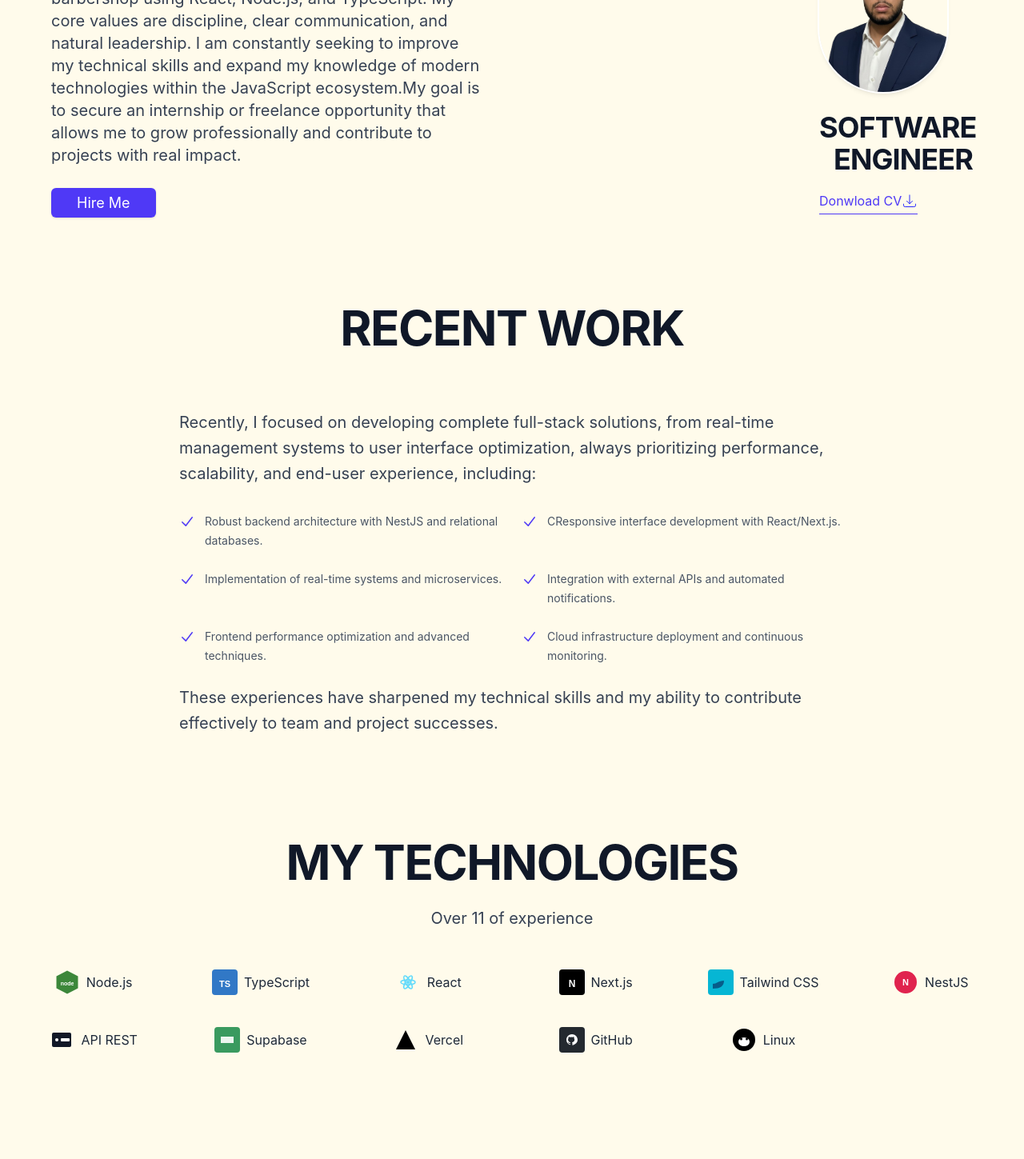
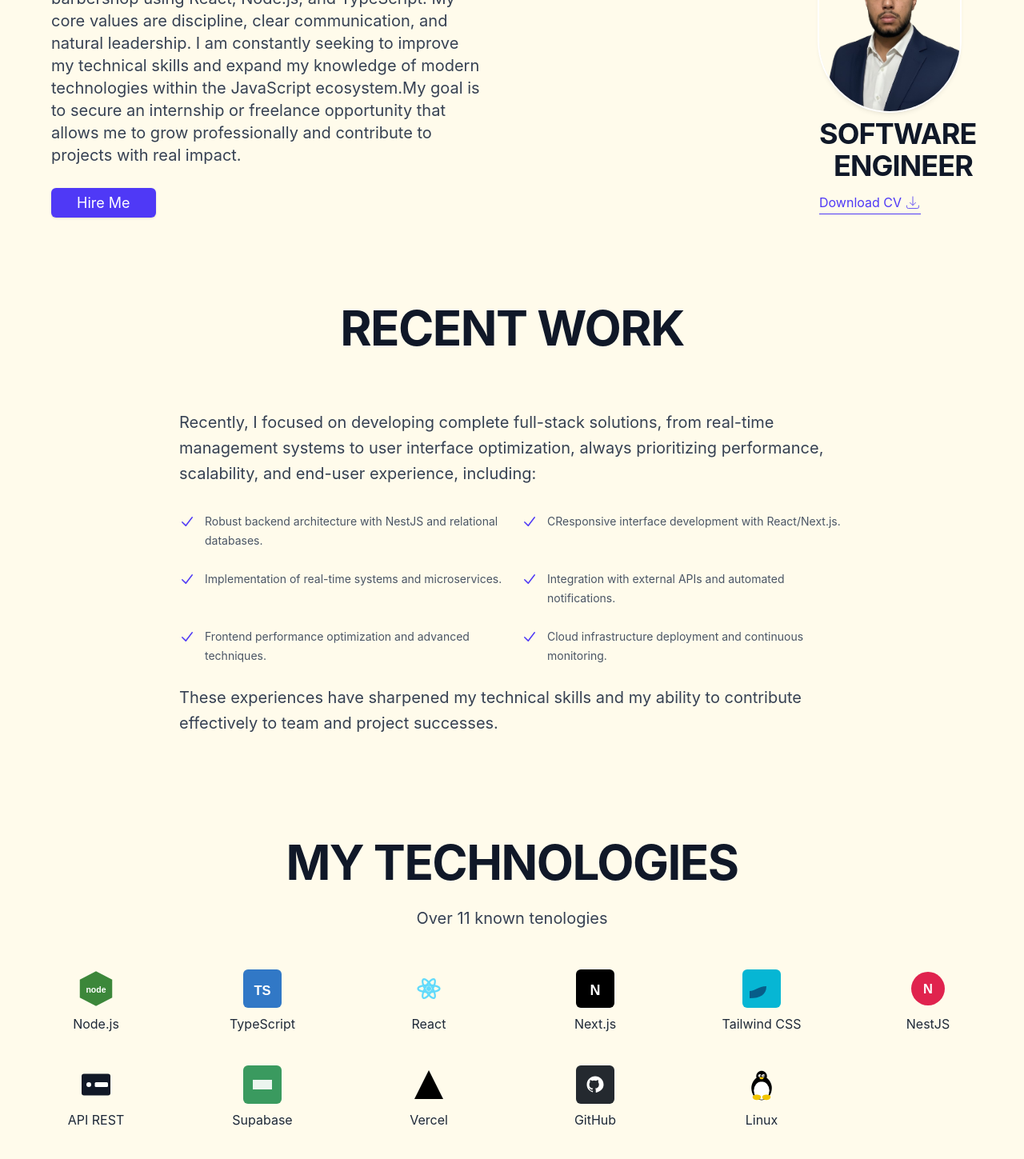
Before and after one commit to devluizfillipe-eds/portifolio, a Next.js app: page / in a window 1280 px wide. Shown: the part 440-1889 px from the top of the page at 80% size. Built offline with nearby package versions, Linux system fonts and the light colour scheme.

Commit message:
feat: adaptações para melhor responsividade mobile

```diff
--- a/app/components/technologies.tsx
+++ b/app/components/technologies.tsx
@@ -6,14 +6,14 @@ export default function Technologies() {
           <h3 className="text-4xl font-bold tracking-tight text-gray-900 sm:text-6xl">
             MY TECHNOLOGIES
           </h3>
-          <p className="mt-6 text-xl leading-8 text-gray-700">Over 11 of experience</p>
+          <p className="mt-6 text-xl leading-8 text-gray-700">Over 11 known tenologies</p>
         </div>
 
-        <div className="mx-auto grid max-w-none grid-cols-3 items-center gap-x-8 gap-y-10 sm:gap-x-10 lg:mx-0 lg:max-w-none lg:grid-cols-5 xl:grid-cols-6">
+  <div className="mx-auto grid max-w-none grid-cols-3 items-center gap-x-6 gap-y-8 sm:gap-x-8 sm:gap-y-10 lg:mx-0 lg:max-w-none lg:grid-cols-5 xl:grid-cols-6">
           {/* 1. Node.js */}
-          <div className="flex items-center justify-center gap-x-2">
-            <div className="h-8 w-8">
-              <svg viewBox="0 0 128 128" xmlns="http://www.w3.org/2000/svg">
+          <div className="flex flex-col items-center justify-center gap-2">
+            <div className="h-10 w-10 sm:h-12 sm:w-12 shrink-0 flex items-center justify-center">
+              <svg className="h-full w-full" viewBox="0 0 128 128" xmlns="http://www.w3.org/2000/svg" preserveAspectRatio="xMidYMid meet">
                 <polygon points="64 6 118 34 118 94 64 122 10 94 10 34" fill="#3C873A" />
                 <text
                   x="64"
@@ -32,9 +32,9 @@ export default function Technologies() {
           </div>
 
           {/* 2. TypeScript */}
-          <div className="flex items-center justify-center gap-x-2">
-            <div className="h-8 w-8">
-              <svg viewBox="0 0 128 128" xmlns="http://www.w3.org/2000/svg">
+          <div className="flex flex-col items-center justify-center gap-2">
+            <div className="h-10 w-10 sm:h-12 sm:w-12 shrink-0 flex items-center justify-center">
+              <svg className="h-full w-full" viewBox="0 0 128 128" xmlns="http://www.w3.org/2000/svg" preserveAspectRatio="xMidYMid meet">
                 <rect width="128" height="128" rx="16" fill="#3178C6" />
                 <text
                   x="64"
@@ -53,9 +53,9 @@ export default function Technologies() {
           </div>
 
           {/* 3. React */}
-          <div className="flex items-center justify-center gap-x-2">
-            <div className="h-8 w-8">
-              <svg viewBox="0 0 128 128" xmlns="http://www.w3.org/2000/svg">
+          <div className="flex flex-col items-center justify-center gap-2">
+            <div className="h-10 w-10 sm:h-12 sm:w-12 shrink-0 flex items-center justify-center">
+              <svg className="h-full w-full" viewBox="0 0 128 128" xmlns="http://www.w3.org/2000/svg" preserveAspectRatio="xMidYMid meet">
                 <g fill="none" stroke="#61DAFB" strokeWidth="6" strokeLinecap="round">
                   <ellipse cx="64" cy="64" rx="36" ry="12" transform="rotate(0 64 64)" />
                   <ellipse cx="64" cy="64" rx="36" ry="12" transform="rotate(60 64 64)" />
@@ -68,9 +68,9 @@ export default function Technologies() {
           </div>
 
           {/* 4. Next.js */}
-          <div className="flex items-center justify-center gap-x-2">
-            <div className="h-8 w-8">
-              <svg viewBox="0 0 128 128" xmlns="http://www.w3.org/2000/svg">
+          <div className="flex flex-col items-center justify-center gap-2">
+            <div className="h-10 w-10 sm:h-12 sm:w-12 shrink-0 flex items-center justify-center">
+              <svg className="h-full w-full" viewBox="0 0 128 128" xmlns="http://www.w3.org/2000/svg" preserveAspectRatio="xMidYMid meet">
                 <rect width="128" height="128" rx="16" fill="#000" />
                 <text
                   x="64"
@@ -89,9 +89,9 @@ export default function Technologies() {
           </div>
 
           {/* 5. Tailwind CSS */}
-          <div className="flex items-center justify-center gap-x-2">
-            <div className="h-8 w-8">
-              <svg viewBox="0 0 128 128" xmlns="http://www.w3.org/2000/svg">
+          <div className="flex flex-col items-center justify-center gap-2">
+            <div className="h-10 w-10 sm:h-12 sm:w-12 shrink-0 flex items-center justify-center">
+              <svg className="h-full w-full" viewBox="0 0 128 128" xmlns="http://www.w3.org/2000/svg" preserveAspectRatio="xMidYMid meet">
                 <rect width="128" height="128" rx="16" fill="#06B6D4" />
                 <path d="M24 72c20 0 28-16 56-16 0 28-20 40-56 40" fill="#075985" opacity="0.95" />
               </svg>
@@ -100,9 +100,9 @@ export default function Technologies() {
           </div>
 
           {/* 6. NestJS */}
-          <div className="flex items-center justify-center gap-x-2">
-            <div className="h-8 w-8">
-              <svg viewBox="0 0 128 128" xmlns="http://www.w3.org/2000/svg">
+          <div className="flex flex-col items-center justify-center gap-2">
+            <div className="h-10 w-10 sm:h-12 sm:w-12 shrink-0 flex items-center justify-center">
+              <svg className="h-full w-full" viewBox="0 0 128 128" xmlns="http://www.w3.org/2000/svg" preserveAspectRatio="xMidYMid meet">
                 <circle cx="64" cy="64" r="56" fill="#E0234E" />
                 <text
                   x="64"
@@ -121,9 +121,9 @@ export default function Technologies() {
           </div>
 
           {/* 7. API REST */}
-          <div className="flex items-center justify-center gap-x-2">
-            <div className="h-8 w-8">
-              <svg viewBox="0 0 128 128" xmlns="http://www.w3.org/2000/svg">
+          <div className="flex flex-col items-center justify-center gap-2">
+            <div className="h-10 w-10 sm:h-12 sm:w-12 shrink-0 flex items-center justify-center">
+              <svg className="h-full w-full" viewBox="0 0 128 128" xmlns="http://www.w3.org/2000/svg" preserveAspectRatio="xMidYMid meet">
                 <rect x="16" y="28" width="96" height="72" rx="8" fill="#111827" />
                 <circle cx="40" cy="64" r="8" fill="#fff" />
                 <rect x="60" y="56" width="44" height="16" rx="4" fill="#fff" />
@@ -133,9 +133,9 @@ export default function Technologies() {
           </div>
 
           {/* 8. Supabase */}
-          <div className="flex items-center justify-center gap-x-2">
-            <div className="h-8 w-8">
-              <svg viewBox="0 0 128 128" xmlns="http://www.w3.org/2000/svg">
+          <div className="flex flex-col items-center justify-center gap-2">
+            <div className="h-10 w-10 sm:h-12 sm:w-12 shrink-0 flex items-center justify-center">
+              <svg className="h-full w-full" viewBox="0 0 128 128" xmlns="http://www.w3.org/2000/svg" preserveAspectRatio="xMidYMid meet">
                 <rect width="128" height="128" rx="16" fill="#3A9A5F" />
                 <path d="M32 48h64v32H32z" fill="#fff" opacity="0.9" />
               </svg>
@@ -144,9 +144,9 @@ export default function Technologies() {
           </div>
 
           {/* 9. Vercel */}
-          <div className="flex items-center justify-center gap-x-2">
-            <div className="h-8 w-8">
-              <svg viewBox="0 0 128 128" xmlns="http://www.w3.org/2000/svg">
+          <div className="flex flex-col items-center justify-center gap-2">
+            <div className="h-10 w-10 sm:h-12 sm:w-12 shrink-0 flex items-center justify-center">
+              <svg className="h-full w-full" viewBox="0 0 128 128" xmlns="http://www.w3.org/2000/svg" preserveAspectRatio="xMidYMid meet">
                 <polygon points="64 16 112 112 16 112" fill="#000" />
               </svg>
             </div>
@@ -154,9 +154,9 @@ export default function Technologies() {
           </div>
 
           {/* 10. GitHub */}
-          <div className="flex items-center justify-center gap-x-2">
-            <div className="h-8 w-8">
-              <svg viewBox="0 0 128 128" xmlns="http://www.w3.org/2000/svg">
+          <div className="flex flex-col items-center justify-center gap-2">
+            <div className="h-10 w-10 sm:h-12 sm:w-12 shrink-0 flex items-center justify-center">
+              <svg className="h-full w-full" viewBox="0 0 128 128" xmlns="http://www.w3.org/2000/svg" preserveAspectRatio="xMidYMid meet">
                 <rect width="128" height="128" rx="16" fill="#24292F" />
                 <path
                   fill="#fff"
@@ -168,13 +168,29 @@ export default function Technologies() {
           </div>
 
           {/* 11. Linux */}
-          <div className="flex items-center justify-center gap-x-2">
-            <div className="h-8 w-8">
-              <svg viewBox="0 0 128 128" xmlns="http://www.w3.org/2000/svg">
-                <circle cx="64" cy="64" r="56" fill="#000" />
-                <ellipse cx="64" cy="74" rx="28" ry="22" fill="#fff" />
-                <circle cx="50" cy="60" r="6" fill="#000" />
-                <circle cx="78" cy="60" r="6" fill="#000" />
+          <div className="flex flex-col items-center justify-center gap-2">
+            <div className="h-10 w-10 sm:h-12 sm:w-12 shrink-0 flex items-center justify-center">
+              <svg className="h-full w-full" viewBox="0 0 128 128" xmlns="http://www.w3.org/2000/svg" preserveAspectRatio="xMidYMid meet" role="img" aria-label="Linux">
+                {/* Tux simplified */}
+                {/* Body */}
+                <ellipse cx="64" cy="76" rx="34" ry="40" fill="#000" />
+                {/* Belly */}
+                <ellipse cx="64" cy="84" rx="26" ry="30" fill="#fff" />
+                {/* Head */}
+                <circle cx="64" cy="36" r="18" fill="#000" />
+                {/* Eyes */}
+                <circle cx="58" cy="34" r="5" fill="#fff" />
+                <circle cx="70" cy="34" r="5" fill="#fff" />
+                <circle cx="60" cy="35" r="2.2" fill="#000" />
+                <circle cx="72" cy="35" r="2.2" fill="#000" />
+                {/* Beak */}
+                <path d="M58 44c3 3 9 3 12 0 1-1 1-3 0-4-5-2-7-2-12 0-1 1-1 3 0 4z" fill="#F2C500" />
+                {/* Feet */}
+                <ellipse cx="48" cy="106" rx="14" ry="9" fill="#F2C500" />
+                <ellipse cx="80" cy="106" rx="14" ry="9" fill="#F2C500" />
+                {/* Outline highlights */}
+                <path d="M48 64c2 6 2 10 0 16" stroke="#fff" strokeWidth="2" fill="none" opacity=".8" />
+                <path d="M80 64c-2 6-2 10 0 16" stroke="#fff" strokeWidth="2" fill="none" opacity=".8" />
               </svg>
             </div>
             <div className="text-gray-800">Linux</div>
--- a/app/page.tsx
+++ b/app/page.tsx
@@ -39,39 +39,34 @@ export default function Page() {
 
           <div className="items-end xl:col-start-3 xl:row-start-1 xl:mx-auto xl:grid xl:h-full xl:w-full xl:max-w-7xl xl:justify-end xl:gap-x-8 xl:px-8">
             <div className="text-center xl:text-left">
-              <div className="flex flex-col items-center gap-4 xl:items-start">
+              <div className="flex flex-col items-center gap-2 xl:items-start">
                 <Image
                   src="/assets/perfilsemfundo.png"
                   alt="Profile"
-                  width={160}
-                  height={160}
+                  width={176}
+                  height={176}
                   className="rounded-full object-cover ring-2 shadow-md ring-white"
                 />
                 <div className="xl:max-w-48">
-                  <h2 className="mt-2 text-7xl font-bold tracking-tight text-gray-900 sm:text-4xl xl:text-right">
+                  <h2 className="text-5xl font-bold tracking-tight text-gray-900 sm:text-4xl xl:text-right">
                     SOFTWARE ENGINEER
                   </h2>
                 </div>
-                <div className="flex items-center justify-center xl:justify-end">
+                <div className="flex items-center justify-center xl:justify-end mt-1">
                   <a
                     href="/assets/cv.pdf"
                     target="_blank"
-                    className="flex items-center justify-center border-b border-indigo-600 leading-8 text-indigo-600"
+                    className="flex items-center justify-center gap-1 border-b border-indigo-600 leading-7 text-indigo-600 text-base"
                   >
-                    <span>Donwload CV</span>
+                    <span>Download CV</span>
                     <svg
                       xmlns="http://www.w3.org/2000/svg"
                       fill="none"
                       viewBox="0 0 24 24"
-                      // stroke-width="1.5"
-                      stroke="blue"
-                      className="size-5 text-indigo-600"
+                      stroke="currentColor"
+                      className="h-5 w-5 text-indigo-600"
                     >
-                      <path
-                        // stroke-linecap="round"
-                        // stroke-linejoin="round"
-                        d="M3 16.5v2.25A2.25 2.25 0 0 0 5.25 21h13.5A2.25 2.25 0 0 0 21 18.75V16.5M16.5 12 12 16.5m0 0L7.5 12m4.5 4.5V3"
-                      />
+                      <path d="M3 16.5v2.25A2.25 2.25 0 0 0 5.25 21h13.5A2.25 2.25 0 0 0 21 18.75V16.5M16.5 12 12 16.5m0 0L7.5 12m4.5 4.5V3" />
                     </svg>
                   </a>
                 </div>
```
Also changed, not shown: app/components/contact.tsx (+1 -8 lines).
